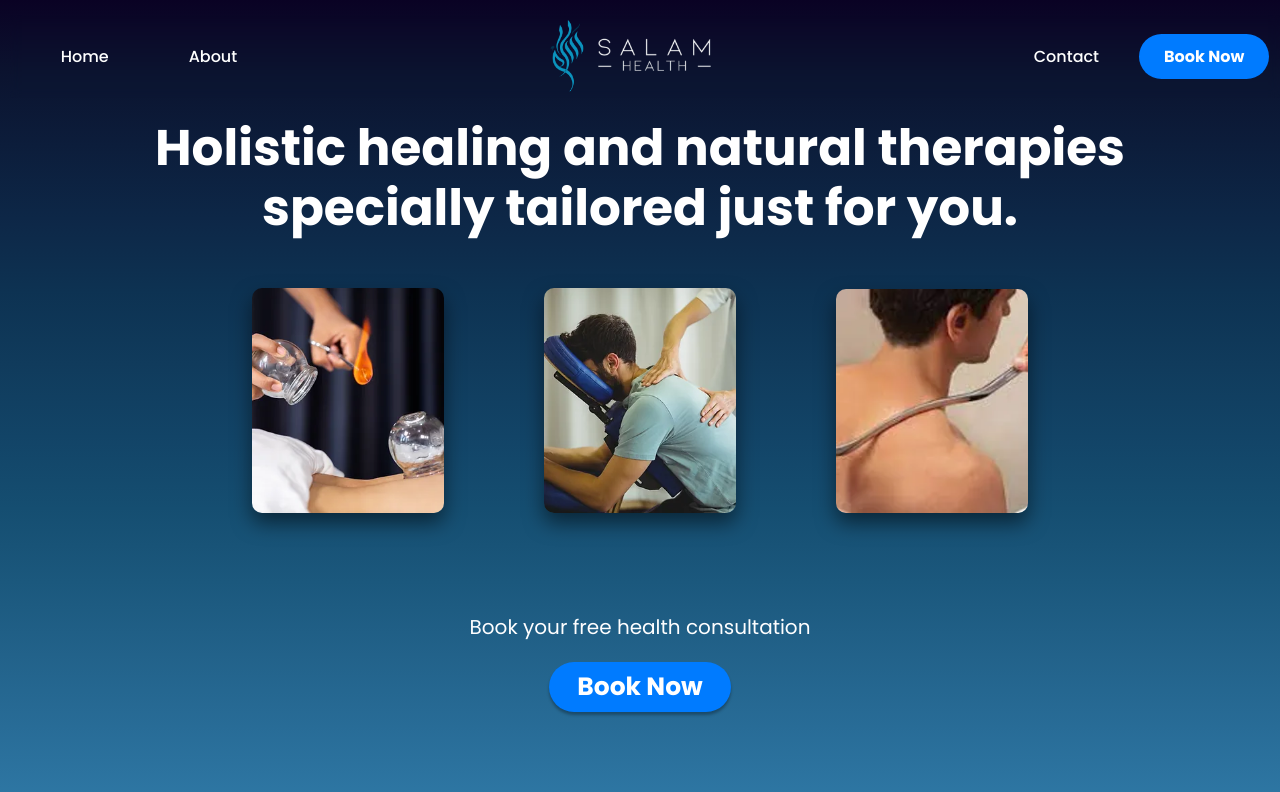
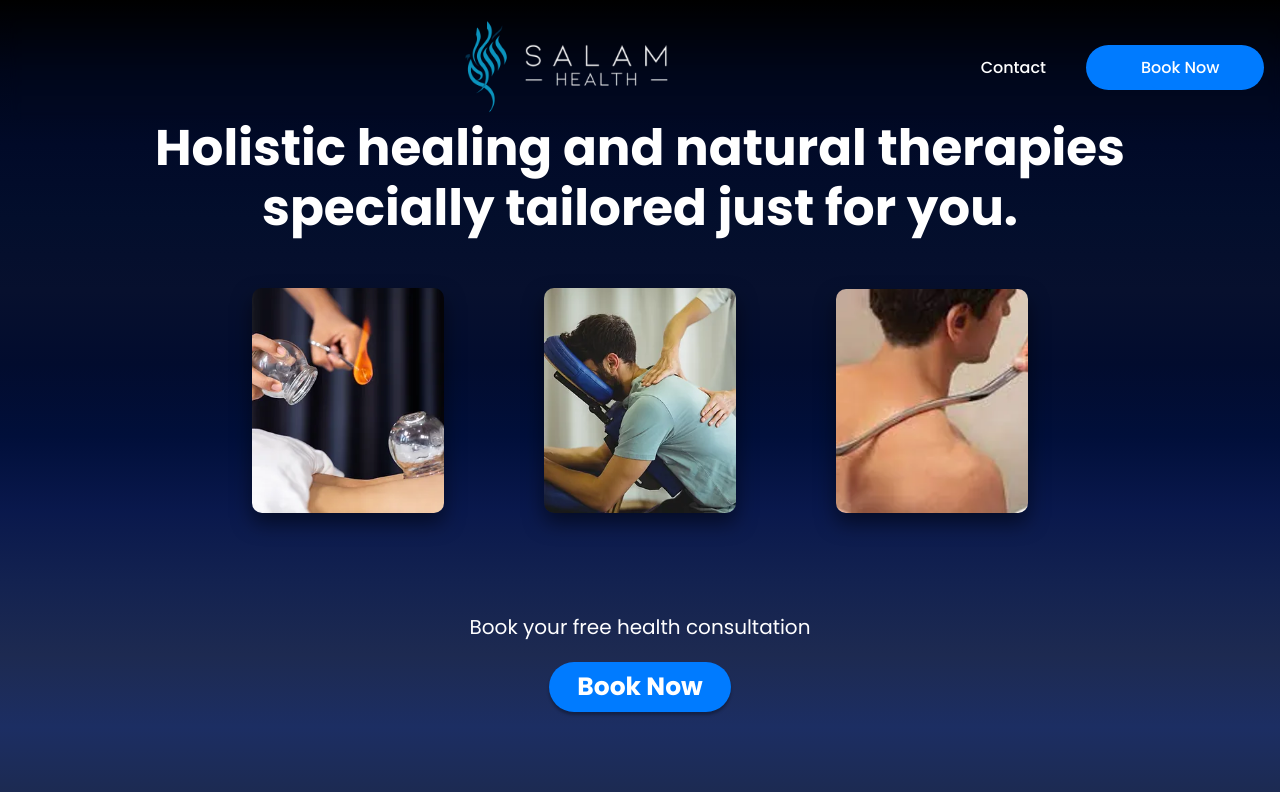
Before and after one commit to ayazb7/salam-health, a React (Create React App) app in the folder salam-health/: page / in a window 1280 px wide. Shown: the top 792 px of the page. Built offline with nearby package versions, Linux system fonts and the light colour scheme.

Commit message:
changes to navbar

```diff
--- a/salam-health/src/App.css
+++ b/salam-health/src/App.css
@@ -83,6 +83,11 @@ body {
   margin: 10px;
   margin-top: 15px;
   animation: slideDown 0.5s ease forwards;
+}
+
+.logo {
+  display: block;
+  margin: 0 auto; /* Center the image horizontally */
 }
 
 .nav-brand {
@@ -175,7 +180,7 @@ body {
 /* App.css or your custom CSS file */
 .home-background {
   height: 100vh; /* Set the height to 100% of the viewport height */
-  background-image: linear-gradient(to bottom, #0a0224, #0b132f, #0c1d3b, #0d2747, #0d3252, #103b5c, #124467, #154e71, #1b587d, #22628a, #286c97, #2e77a4);/* Set the background color */
+  background-image: linear-gradient(to bottom, #000000, #00061a, #010a28, #030e2c, #07102e, #020c2e, #010f3a, #0a1d53d2, #132250, #1d2a51, #1c2e63, #1c2a50);
   display: flex;
   align-items: center;
   justify-content: center;
@@ -211,6 +216,7 @@ body {
 .logo {
   height: auto;
   width: 30%;
+  padding-left: 169px;
 }
 
 .logo-image {
@@ -298,3 +304,24 @@ body {
   color: rgb(254, 254, 255);
   margin-bottom: -15px;
 }
+/* Existing styles ... */
+
+.book-now-link{
+  display: inline-block;
+  padding-left: 15px;
+  padding-right: 15px;
+  border-radius: 30px;
+  background-color: #007bff;
+  color: white;
+  text-decoration: none;
+  /* transition: background-color 0.3s ease; */
+  outline: none; /* Remove the default focus outline */
+}
+
+.book-now-link:hover {
+  background-color: #0056b3;
+  transform: none; /* Disable any transformations on hover */
+  cursor: pointer;
+}
+
+/* Existing styles ... */
--- a/salam-health/src/App.js
+++ b/salam-health/src/App.js
@@ -3,6 +3,7 @@ import { BrowserRouter as Router, Route, Link, Routes } from 'react-router-dom';
 import Home from './components/Home';
 import About from './components/About';
 import Contact from './components/Contact';
+import Book from './components/Book'
 import LogoImage from './images/logo-with-text.png';
 import './App.css';
 
@@ -45,18 +46,15 @@ function App() {
       <div>
         <nav className="navbar">
           <div className="nav-item-left">
-            <a href="/">Home</a>
-            <a href="/about">About</a>
           </div>
           <a href="/" className="nav-brand">
-            <img src={LogoImage} alt="Logo" className="logo" />
-            {/* <img src={TitleImage} alt="Title" className="title" /> */}
+            <img src={LogoImage} alt="Logo" className="logo"/>
           </a>
-          {/* <a href="/" className="nav-brand">Salam Health</a> */}
           <div className="nav-item-right">
             <a href="/contact">Contact</a>
             <div className="book-now">
-              <p href="/book" className="book-now-text">Book Now</p>
+              {/* <p href="/book" className="book-now-text">Book Now</p> */}
+              <Link to="/book" className="book-now-link">Book Now</Link>
             </div>
           </div>
         </nav>
@@ -65,6 +63,7 @@ function App() {
           <Route path="/about" element={<About />} />
           <Route path="/contact" element={<Contact />} />
           <Route path="/" element={<Home />} />
+          <Route path="/book" element={<Book />} />
         </Routes>
       </div>
     </Router>
```
Also changed, not shown: salam-health/src/components/Book.js (added).
